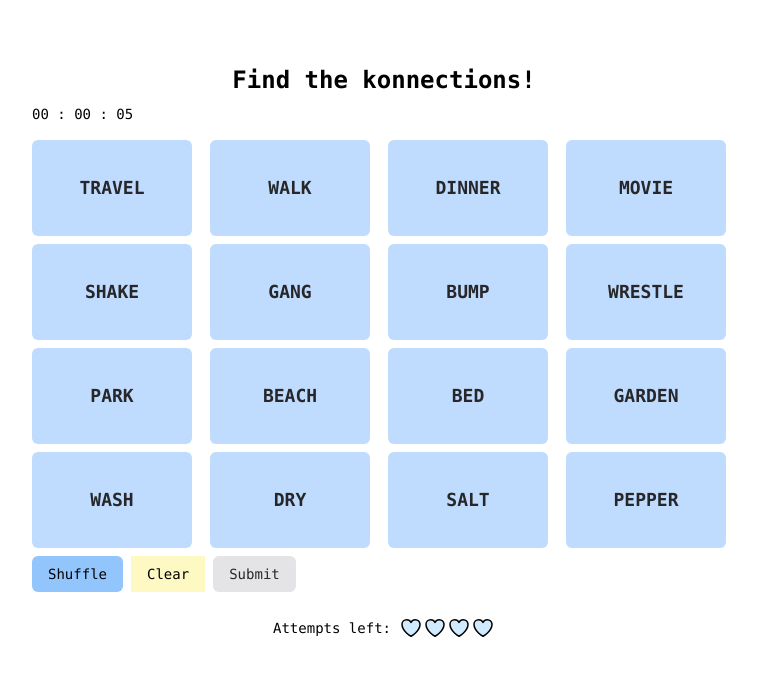
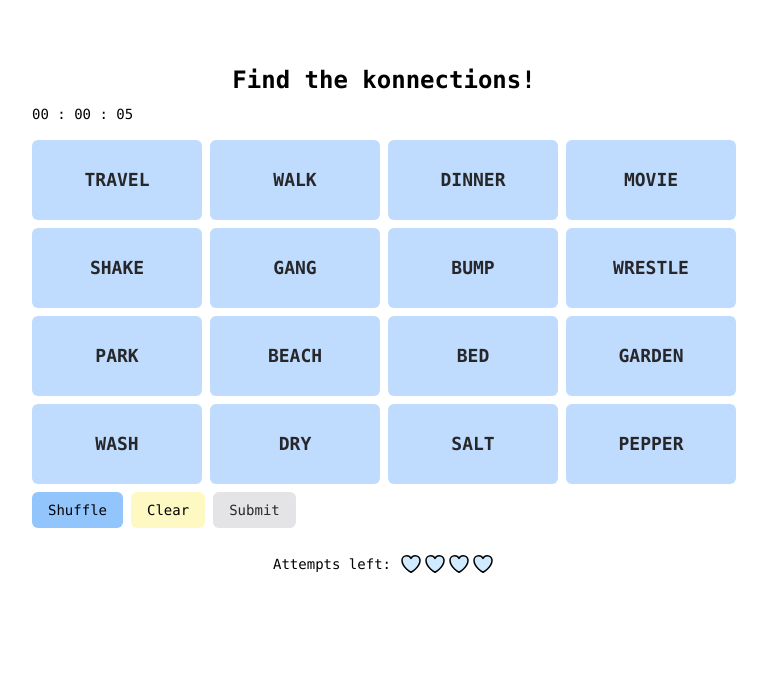
Before and after one commit to konfucius1/konnections, a React (Vite) app: page / in a window 1280 px wide. Shown: the top 676 px of the page, without its empty margins (256-1023 px from the left). Built offline with nearby package versions, Linux system fonts and the light colour scheme.

Commit message:
fix: tile gap and dimensions

```diff
--- a/src/App.tsx
+++ b/src/App.tsx
@@ -91,7 +91,7 @@ function App() {
         </button>
 
         <button
-          className="py-2 px-4 bg-yellow-100"
+          className="py-2 px-4 bg-yellow-100 rounded-md"
           onClick={clearSelectedWords}
         >
           Clear
--- a/src/components/tile/Tile.tsx
+++ b/src/components/tile/Tile.tsx
@@ -32,7 +32,7 @@ export function Tile({ word, isSelected, onClick }: TileType) {
       ref={buttonRef}
       className={`${
         isSelected ? 'bg-blue-400' : 'bg-blue-200'
-      } text-zinc-800 px-8 rounded-md py-4 max-w-40 text-lg font-semibold hover:bg-blue-300 transition ease-in-out delay-25 h-24 items-center flex justify-center uppercase`}
+      } text-zinc-800 px-8 rounded-md py-4 md:text-lg text-md font-semibold hover:bg-blue-300 transition ease-in-out delay-25 h-20 items-center flex justify-center uppercase`}
       onClick={() => {
         onClick();
       }}
```
